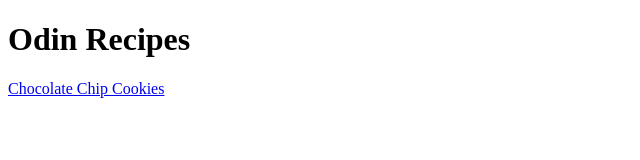
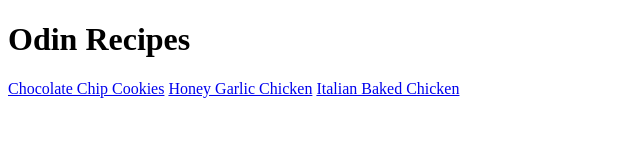
Before and after one commit to lunarbaby/odin-recipes, a plain HTML site: page index.html in a window 1280 px wide. Shown: the whole page, without its empty margins (0-640 px from the left). Drawn offline with Linux system fonts and the light colour scheme.

Commit message:
Added links to honey and italian chicken htmls.

```diff
--- a/index.html
+++ b/index.html
@@ -7,5 +7,7 @@
     <body>
         <h1>Odin Recipes</h1>
         <a href="./recipes/chocolate_chip_cookies.html">Chocolate Chip Cookies</a>
+        <a href="./recipes/honey_garlic_chicken.html">Honey Garlic Chicken</a>
+        <a href="./recipes/italian_baked_chicken.html">Italian Baked Chicken</a>
     </body>
 </html>
```
